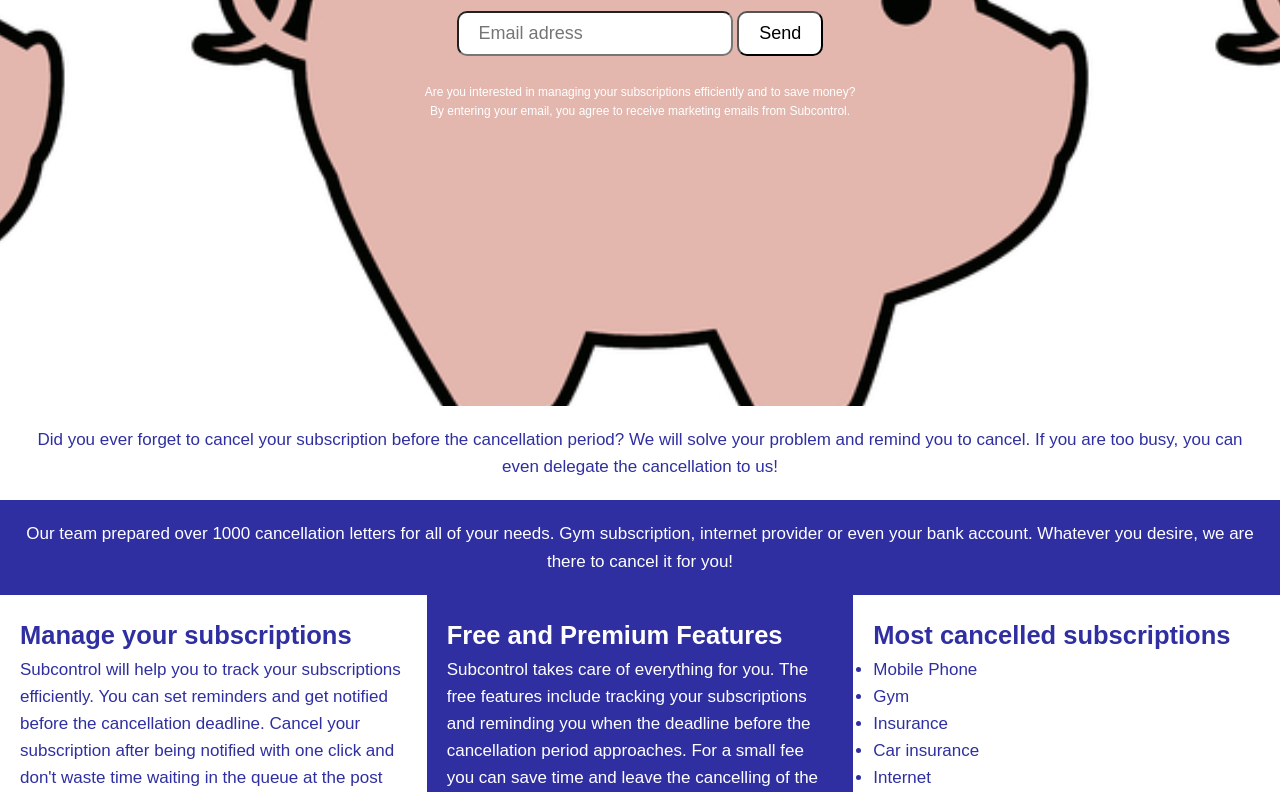
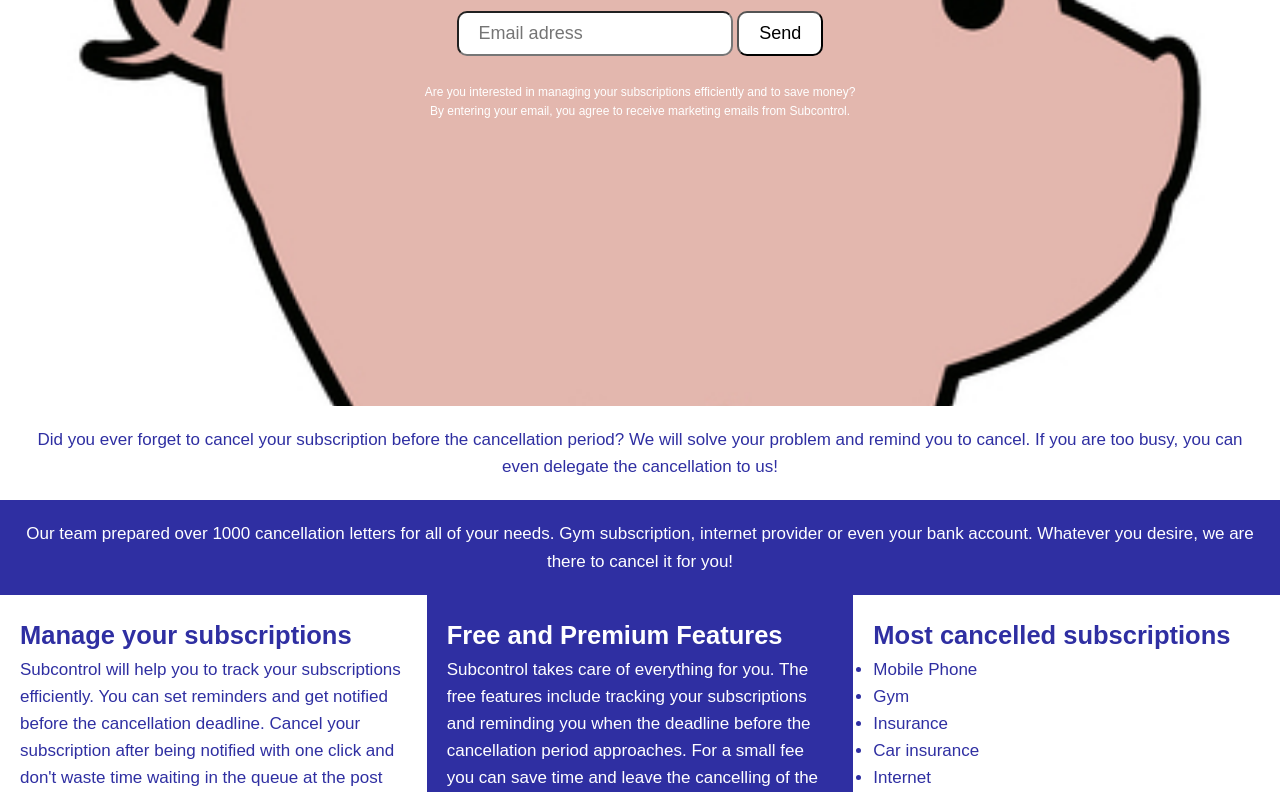
Before and after one commit to stefanciric/stefanciric.github.io, a plain HTML site: page index.html in a window 1280 px wide. Shown: the part 394-1186 px from the top of the page. Drawn offline with Linux system fonts and the light colour scheme; a script that the page names is missing.

Commit message:
Update style.css

```diff
--- a/style.css
+++ b/style.css
@@ -13,7 +13,7 @@ body{
 
 #showcase{
   background-image:url('background.jpg');
-  background-size:80%;
+  background-size:cover;
   background-position:center;
   height:100vh;
   display:flex;
```
